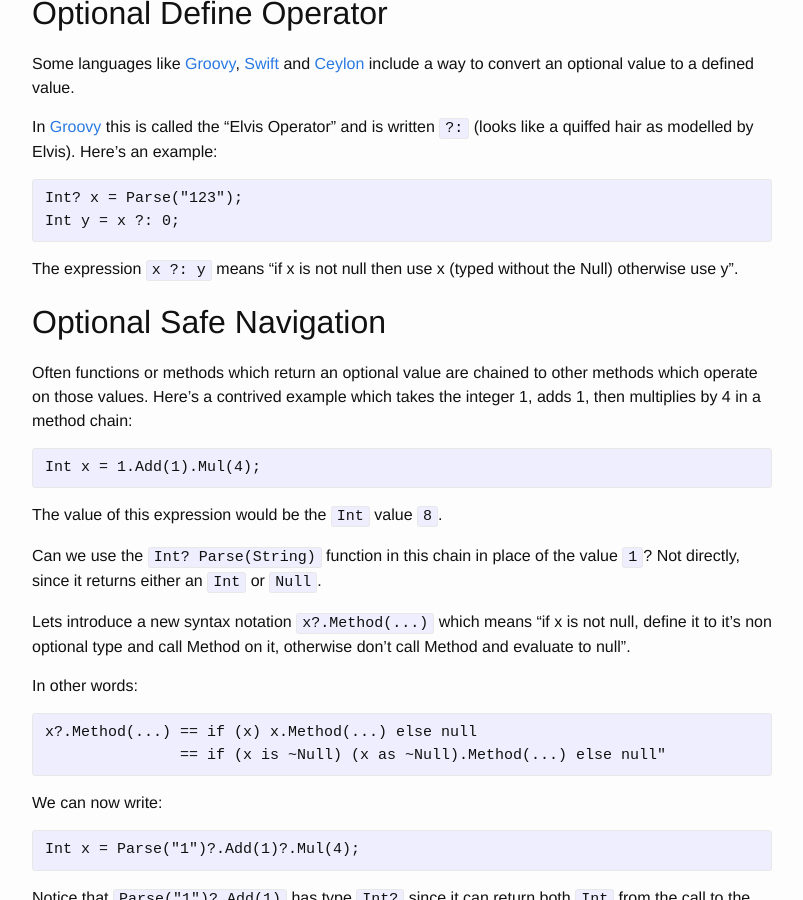
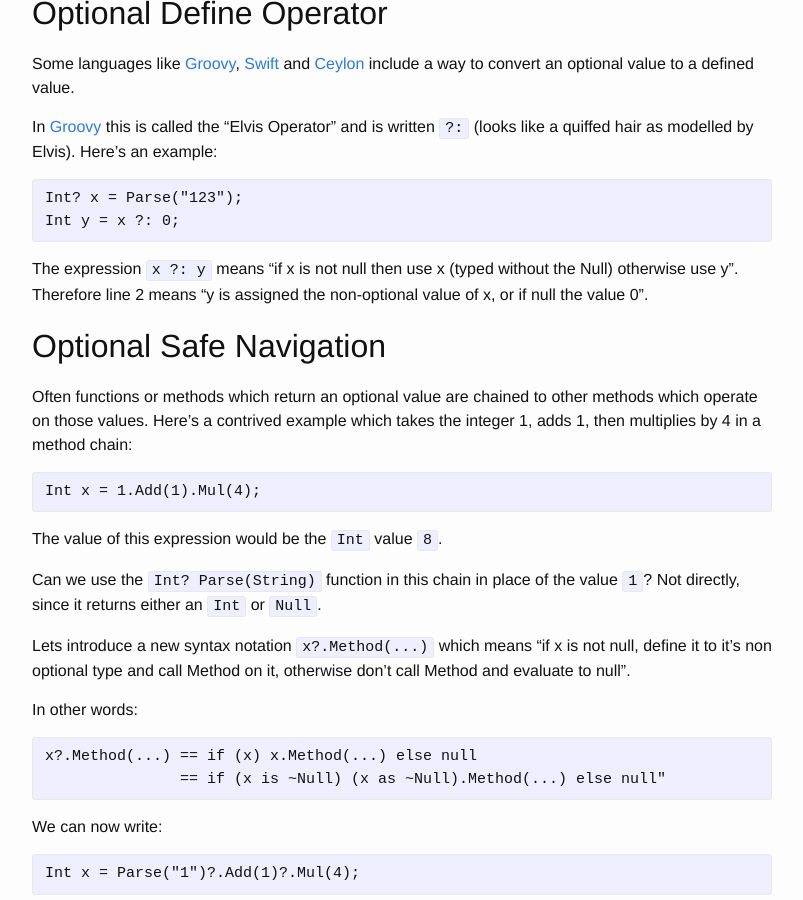
Before and after one commit to harveyt/harveyt.github.io, a Jekyll site: the page built from _posts/2015-02-16-houston-we-have-an-error-part-2.markdown, in a window 1280 px wide and 900 px high, scrolled down 5605 px. Shown: the whole window, without its empty margins (238-1041 px from the left). Built offline with Jekyll 4.4.1, drawn with Linux system fonts in a browser that asks for light colours; comment, search, counter and statistics services are not loaded.

Commit message:
Add minor exposition to error part 2.

````diff
--- a/_posts/2015-02-16-houston-we-have-an-error-part-2.markdown
+++ b/_posts/2015-02-16-houston-we-have-an-error-part-2.markdown
@@ -298,7 +298,8 @@ Int y = x ?: 0;
 ```
 
 The expression `x ?: y` means "if x is not null then use x (typed
-without the Null) otherwise use y".
+without the Null) otherwise use y". Therefore line 2 means "y is
+assigned the non-optional value of x, or if null the value 0".
 
 Optional Safe Navigation
 ------------------------
````
